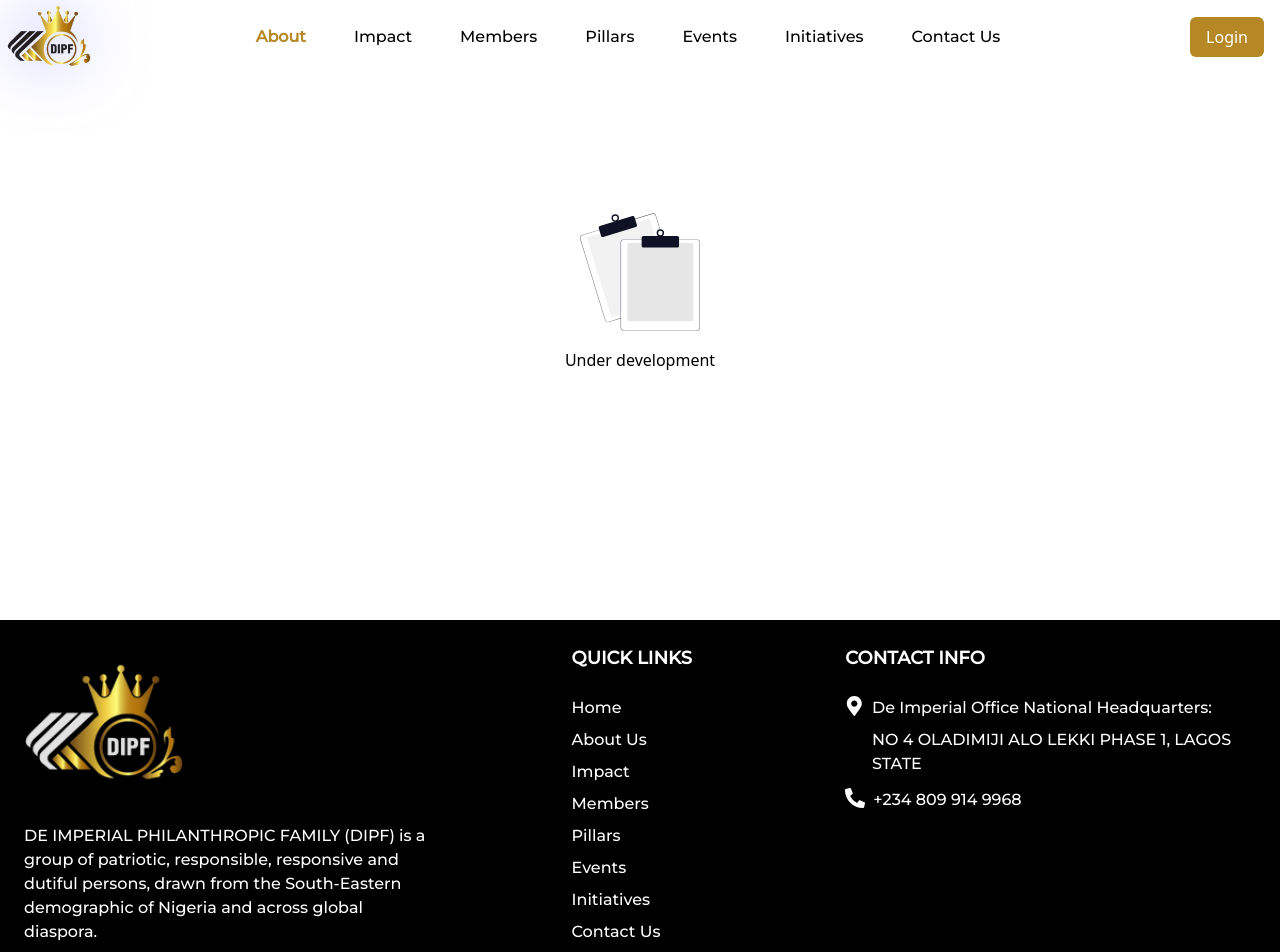
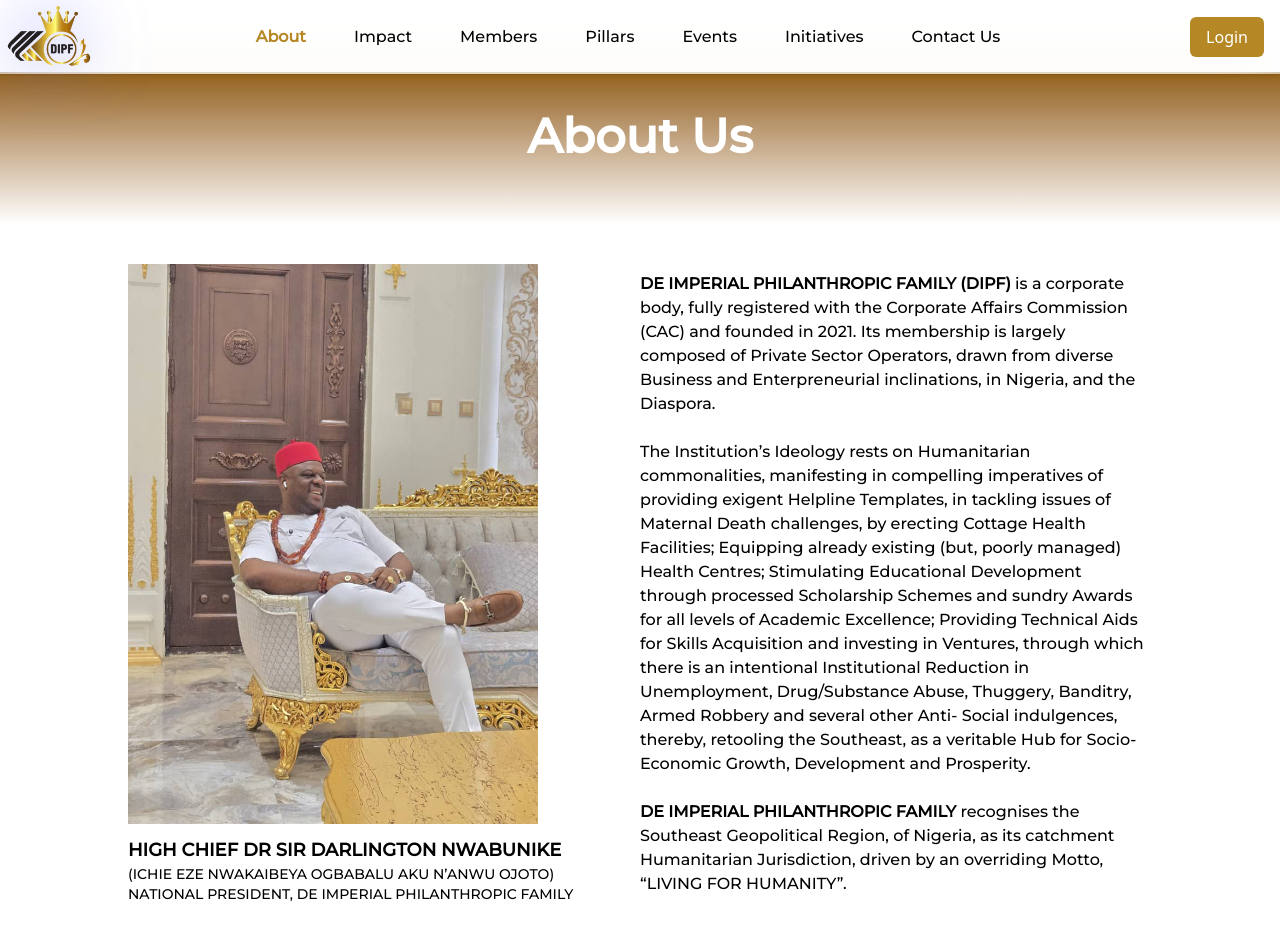
Before and after one commit to Moscolape/dipf, a React (Vite) app: page /about in a window 1280 px wide. Shown: the top 952 px of the page. Built offline with nearby package versions, Linux system fonts and the light colour scheme; a web font is replaced by a local one.

Commit message:
chore: complete the about us page

```diff
--- a/src/components/navbar.tsx
+++ b/src/components/navbar.tsx
@@ -62,7 +62,7 @@
 
   return (
     <nav
-      className="flex justify-between items-center sm:px-4 pl-2 py-2 fixed w-full top-0 z-40"
+      className="flex justify-between items-center sm:px-4 pl-2 py-2 fixed w-full top-0 z-40 shadow"
       style={{
         backgroundColor: "rgba(255, 255, 255, 0.5)",
         backdropFilter: "blur(30px)",
--- a/src/constants/assets.ts
+++ b/src/constants/assets.ts
@@ -24,6 +24,8 @@
 import dipf10 from "../assets/dipf10.jpg";
 import svgBackground from "../assets/liquid-cheese.svg";
 import dipfamily from "../assets/dipfamily.jpg";
+import national from "../assets/National Presido.jpeg";
+import mission from "../assets/mission.png";
 
 export {
   logo,
@@ -51,5 +53,7 @@
   dipf9,
   dipf10,
   svgBackground,
-  dipfamily
+  dipfamily,
+  national,
+  mission
 };
--- a/src/pages/about.tsx
+++ b/src/pages/about.tsx
@@ -1,7 +1,7 @@
 import PageWrapper from "../components/pageWrapper";
 import { useEffect } from "react";
 import initializeAOS from "../utils/aos-init";
-import { notAvailableYet } from "../constants/assets";
+import { mission, national } from "../constants/assets";
 
 const About = () => {
   useEffect(() => {
@@ -10,10 +10,64 @@
 
   return (
     <PageWrapper>
-      <div className="flex flex-col justify-center items-center my-5 h-[60vh]">
-        <img src={notAvailableYet} alt="no-data" className="w-30 h-30"/>
-        <span className="block my-4">Under development</span>
+      <div className="mt-18">
+        <div className="bg-gradient-to-b from-[#926014] to-white py-10">
+          <h2
+            className="text-center text-2xl sm:text-5xl font-bold mb-6 font-Montserrat text-white"
+            data-aos="fade-up"
+          >
+            About Us
+          </h2>
+        </div>
+        <div className="flex sm:flex-row flex-col items-center sm:mt-10 font-Montserrat sm:w-4/5 mx-auto">
+          <div className="sm:w-1/2">
+            <img
+              src={national}
+              alt="presido"
+              className="h-[70vh] sm:w-4/5 w-full"
+              data-aos="fade-left"
+            />
+            <div className="text-sm sm:mt-3 sm:p-0 p-3">
+                <p className="sm:text-lg font-semibold">HIGH CHIEF DR SIR DARLINGTON NWABUNIKE</p>
+                <p>(ICHIE EZE NWAKAIBEYA OGBABALU AKU N’ANWU OJOTO)</p>
+                <p>NATIONAL PRESIDENT, DE IMPERIAL PHILANTHROPIC FAMILY</p>
+            </div>
+          </div>
+          <div className="sm:w-1/2 sm:mt-0 mt-10 sm:p-0 p-3" data-aos="fade-right">
+            <p>
+              <b>DE IMPERIAL PHILANTHROPIC FAMILY (DIPF)</b> is a corporate
+              body, fully registered with the Corporate Affairs Commission (CAC)
+              and founded in 2021. Its membership is largely composed of Private
+              Sector Operators, drawn from diverse Business and Enterpreneurial
+              inclinations, in Nigeria, and the Diaspora.
+            </p>
+            <br />
+            <p>
+              The Institution’s Ideology rests on Humanitarian commonalities,
+              manifesting in compelling imperatives of providing exigent
+              Helpline Templates, in tackling issues of Maternal Death
+              challenges, by erecting Cottage Health Facilities; Equipping
+              already existing (but, poorly managed) Health Centres; Stimulating
+              Educational Development through processed Scholarship Schemes and
+              sundry Awards for all levels of Academic Excellence; Providing
+              Technical Aids for Skills Acquisition and investing in Ventures,
+              through which there is an intentional Institutional Reduction in
+              Unemployment, Drug/Substance Abuse, Thuggery, Banditry, Armed
+              Robbery and several other Anti- Social indulgences, thereby,
+              retooling the Southeast, as a veritable Hub for Socio-Economic
+              Growth, Development and Prosperity.{" "}
+            </p>
+            <br />
+            <p>
+              <b>DE IMPERIAL PHILANTHROPIC FAMILY</b> recognises the Southeast
+              Geopolitical Region, of Nigeria, as its catchment Humanitarian
+              Jurisdiction, driven by an overriding Motto, “LIVING FOR
+              HUMANITY”.
+            </p>
+          </div>
+        </div>
       </div>
+      <img src={mission} alt="mission" className="w-4/5 mx-auto mt-20 sm:h-[150vh] -mb-15"/>
     </PageWrapper>
   );
 };
```
Also changed, not shown: src/assets/National Presido.jpeg (added), src/assets/mission.png (added).
